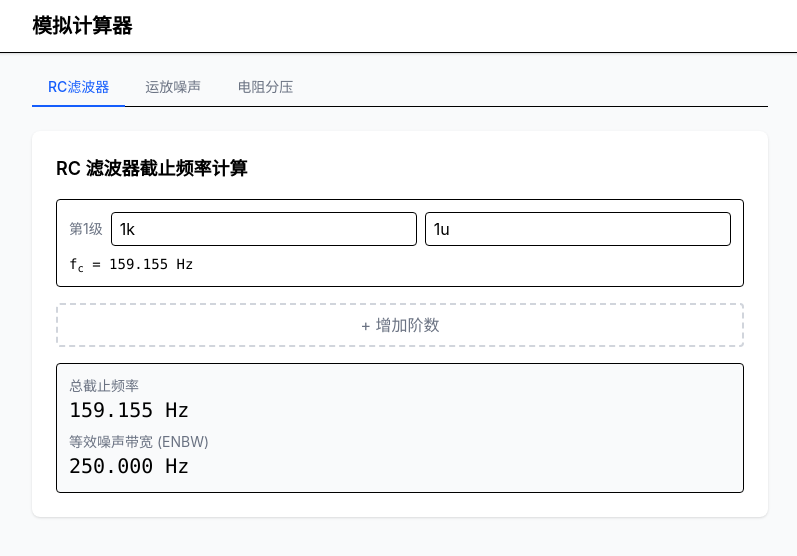
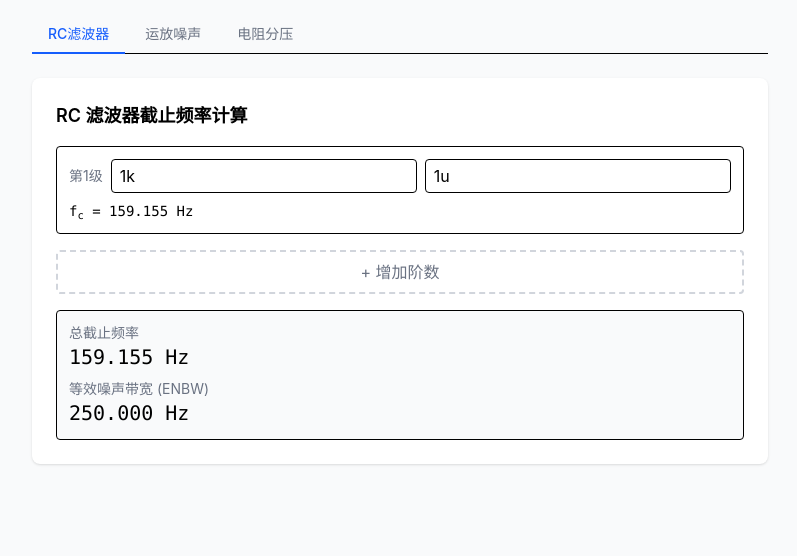
Before and after one commit to Windmill-City/analog-calc, a React (Vite) app: page / in a window 1280 px wide. Shown: the top 556 px of the page, without its empty margins (240-1037 px from the left). Built offline with nearby package versions, Linux system fonts and the light colour scheme.

Commit message:
优化界面

```diff
--- a/src/App.tsx
+++ b/src/App.tsx
@@ -16,12 +16,6 @@ function App() {
 
   return (
     <div className="min-h-screen bg-gray-50">
-      <header className="bg-white border-b shadow-sm">
-        <div className="max-w-3xl mx-auto px-4 py-3">
-          <h1 className="text-xl font-bold">模拟计算器</h1>
-        </div>
-      </header>
-
       <div className="max-w-3xl mx-auto px-4 py-4">
         <nav className="flex gap-1 mb-6 border-b">
           {TABS.map((tab) => (
```
